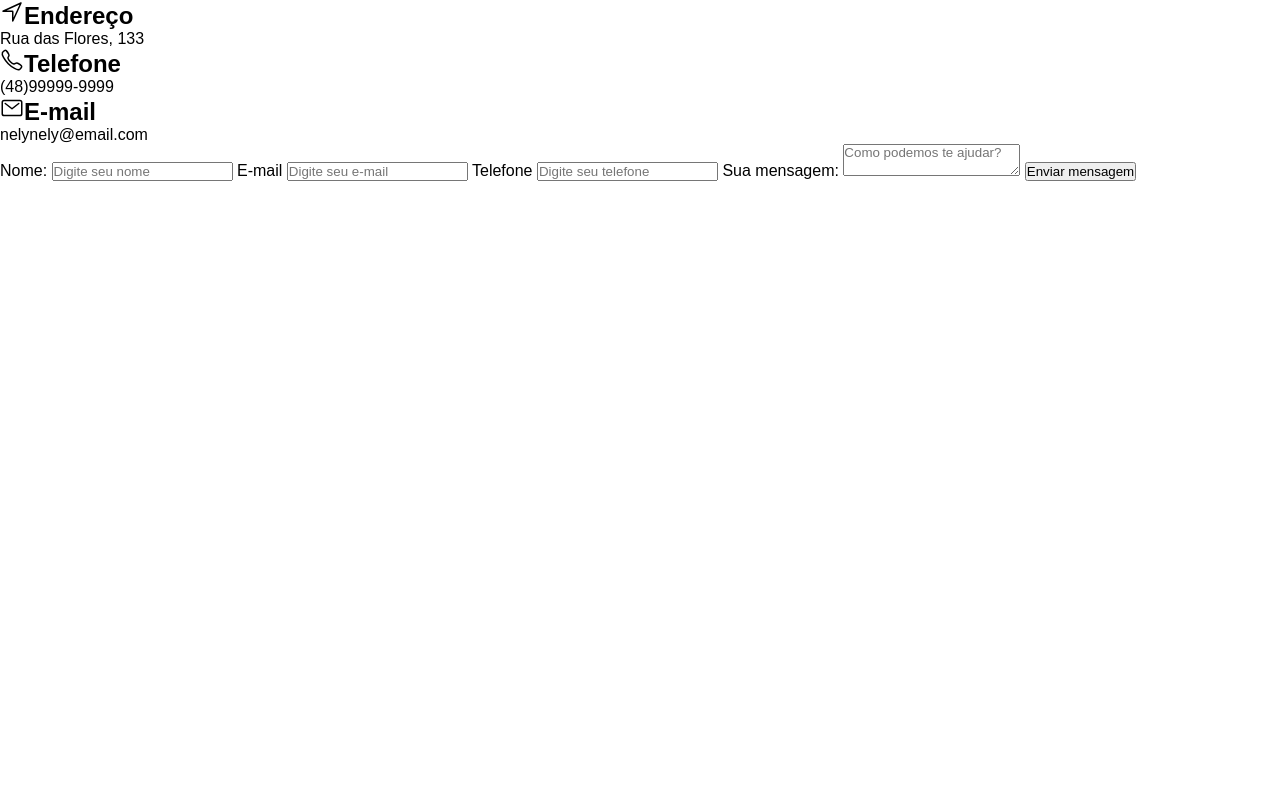
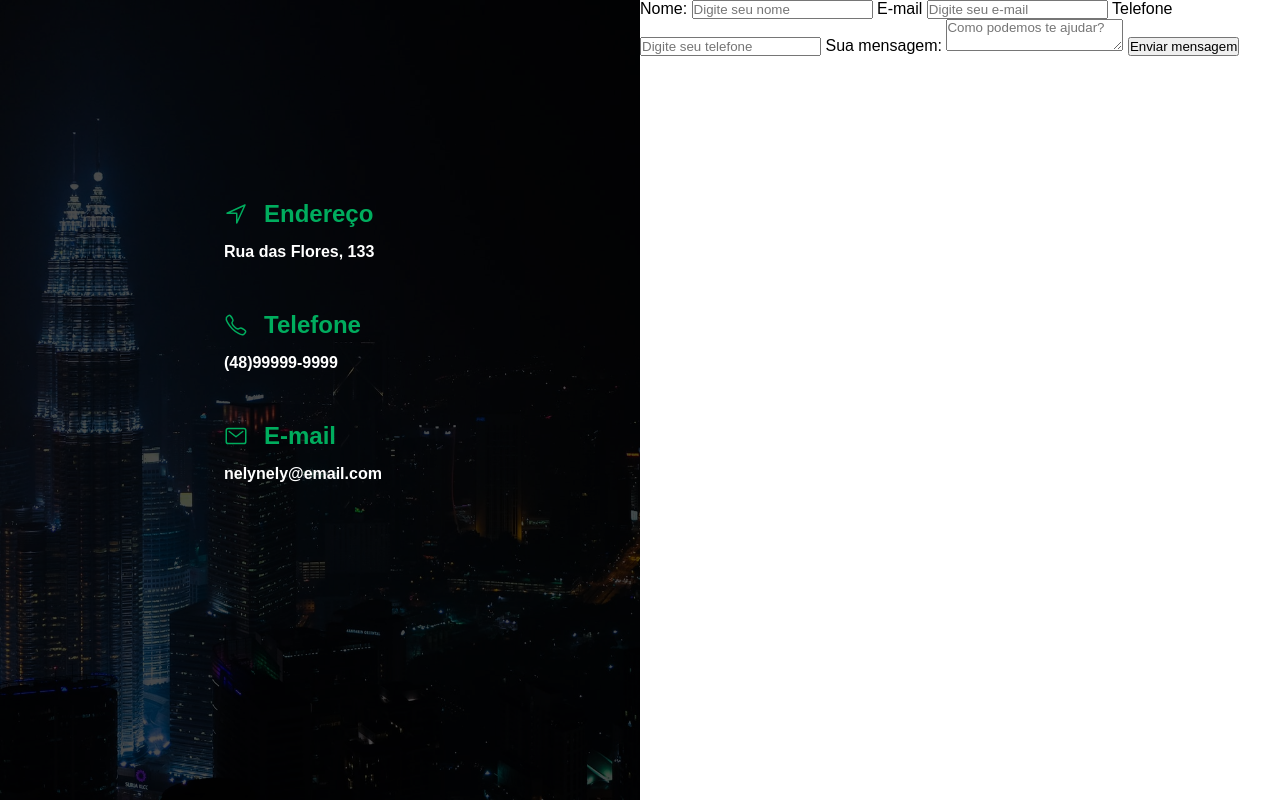
Before and after one commit to f-nely/pagina-de-contato, a plain HTML site: page pagina-de-contato/index.html in a window 1280 px wide. Drawn offline with nearby package versions, Linux system fonts and the light colour scheme.

Commit message:
Finalizando o css da seção de endereços

```diff
--- a/pagina-de-contato/css/styles.css
+++ b/pagina-de-contato/css/styles.css
@@ -6,3 +6,59 @@
     font-family: Arial;
     box-sizing: border-box;
 }
+
+/* Containers */
+
+#main-container {
+    display: flex;
+    flex-direction: row;
+    height: 100vh; /* view height*/
+}
+
+#address-container, #form-container {
+    flex: 1 1 0;
+    height: 100%;
+    text-align: left;
+}
+
+/* address container */
+
+#address-container {
+    background-image: url('../img/project_bg.jpg');
+    background-size: cover;
+    background-position-x: -130px;
+    color: #FFF;
+    position: relative;
+}
+
+.fade {
+    width: 100%;
+    height: 100%;
+    background: #000;
+    opacity: .7;
+}
+
+#address-content {
+    position: absolute;
+    top: 25vh;
+    left: 35%;
+    width: 300px;
+}
+
+#address-content h2 {
+    color: #00AD5E;
+    margin-bottom: 15px;
+    position: relative;
+    padding-left: 40px;
+}
+
+#address-content ion-icon {
+    position: absolute;
+    top: 2px;
+    left: 0;
+}
+
+#address-content p {
+    font-weight: bold;
+    margin-bottom: 50px;
+}
```
